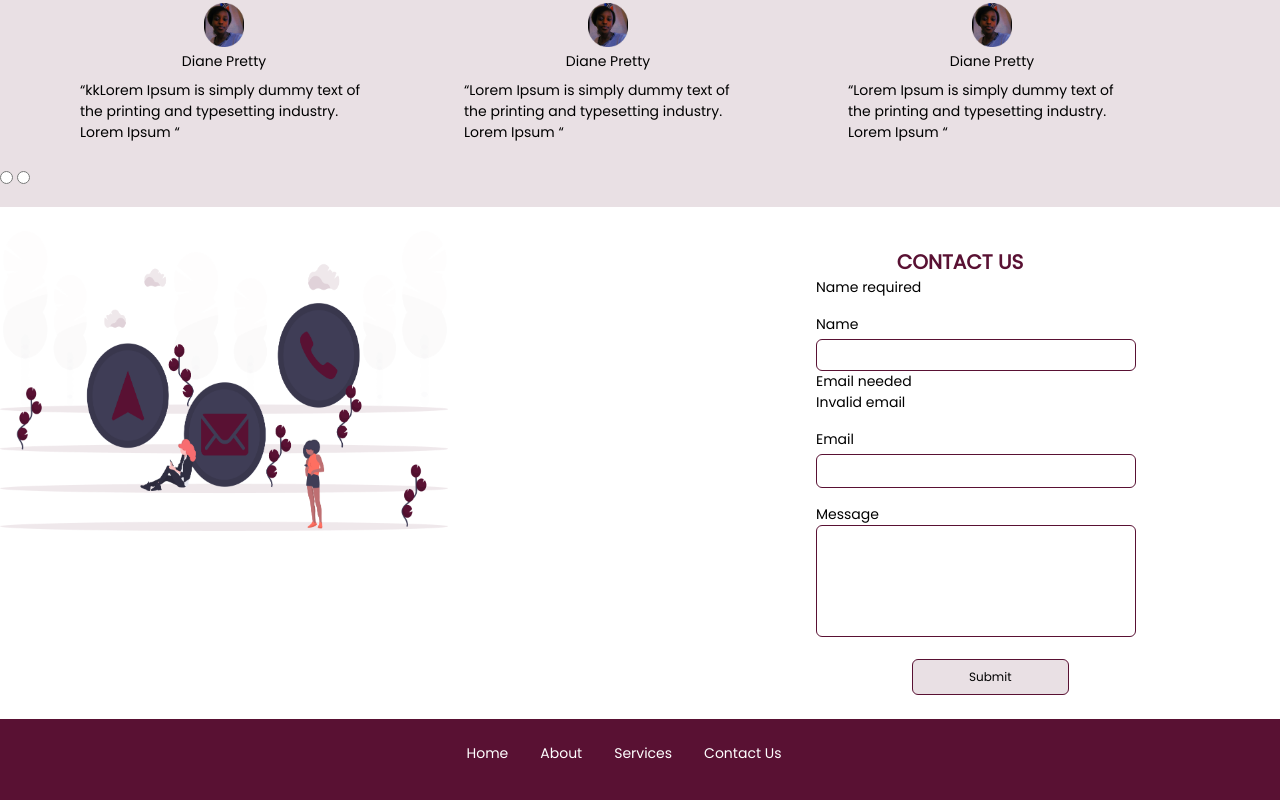
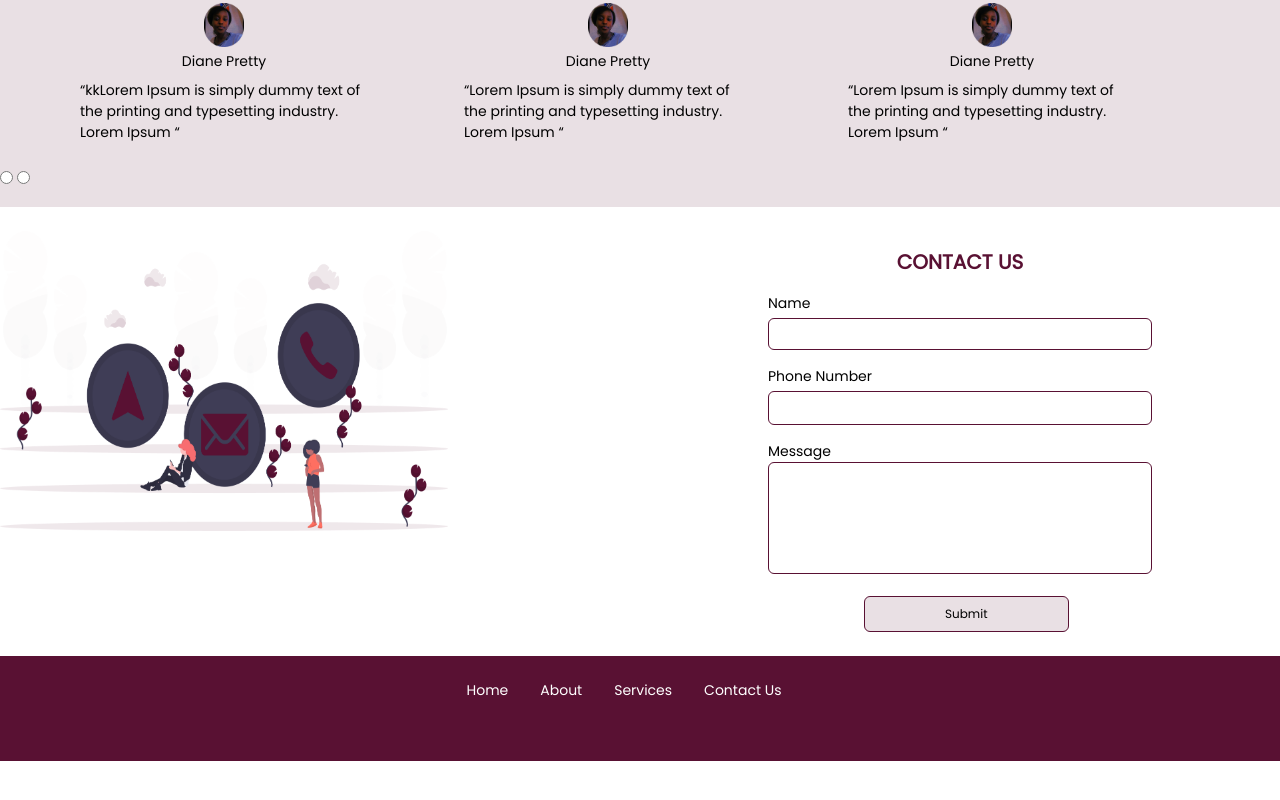
Before and after one commit to dianKoliva/kmsite, a Vue app: page / in a window 1280 px wide. Shown: the part 1456-2256 px from the top of the page. After the commit the page ends 2217 px from the top, so only its background shows below. Built offline with nearby package versions, Linux system fonts and the light colour scheme; the HTML template or start-up script is replaced by a standard one.

Commit message:
new changes

```diff
--- a/src/components/ContactUs.vue
+++ b/src/components/ContactUs.vue
@@ -7,9 +7,9 @@
     <div class="w-1/2">
       <p class="font-bold text-xl text-red text-center pt-4">CONTACT US</p>
 
-      <div class="inputs text-sm ml-44">
-        <p>Name required</p>
+      <div class="inputs text-sm ml-32">
         <div class="mt-4">
+          <p v-if="noName" class="text-red-dark text-xs">Name required</p>
           <p>Name</p>
           <input
             type="text"
@@ -22,17 +22,19 @@
               mt-1
               h-8
               px-2
-              w-80
+              w-96
               text-xs
               py-2
             "
           />
         </div>
 
-        <p>Email needed</p>
-        <p>Invalid email</p>
         <div class="mt-4">
-          <p>Email</p>
+          <p v-if="noEmail" class="text-xs text-red-dark">
+            Phone number needed
+          </p>
+
+          <p>Phone Number</p>
           <input
             type="text"
             spellcheck="false"
@@ -45,13 +47,14 @@
               h-8
               px-2
               py-4
-              w-80
+              w-96
               text-xs
             "
           />
         </div>
-        <p v-if="noMessage" class="text-red">Message needed</p>
+
         <div class="mt-4">
+          <p v-if="noMessage" class="text-red text-xs">Message needed</p>
           <p>Message</p>
           <textarea
             v-model="message"
@@ -60,7 +63,7 @@
               border-solid border-2 border-red
               rounded-md
               focus:outline-none
-              w-80
+              w-96
               h-28
               resize-none
               px-2
@@ -83,7 +86,7 @@
               bg-red-light
               border-solid border-red border-2
               py-2
-              px-14
+              px-20
               rounded-md
               focus:outline-none
             "
@@ -109,7 +112,7 @@ export default {
       noName: false,
       noEmail: false,
       noMessage: false,
-      notEmail: false,
+      notEmail: true,
     };
   },
 
@@ -124,7 +127,7 @@ export default {
       ) {
         info = {
           name: this.name,
-          email: this.email,
+          number: this.email,
           message: this.message,
         };
       }
@@ -137,9 +140,6 @@ export default {
       if (this.email == "") {
         this.noEmail = true;
         this.notEmail = false;
-      } else if (!validator.validate(this.email)) {
-        this.notEmail = true;
-        this.noName = false;
       } else {
         this.noEmail = false;
         this.notEmail = false;
@@ -150,15 +150,6 @@ export default {
       } else {
         this.noMessage = false;
       }
-
-      axios
-        .post("http://localhost:4000/send/email", info)
-        .then((res) => {
-          console.log(res);
-        })
-        .catch((err) => {
-          console.log(err);
-        });
     },
   },
 };
--- a/tailwind.config.js
+++ b/tailwind.config.js
@@ -23,6 +23,7 @@ module.exports = {
         DEFAULT: '#591133',
         dark: '#772149',
         lighter:'#F8F6F7',
+        usual:colors.red
 
 
       },
```
